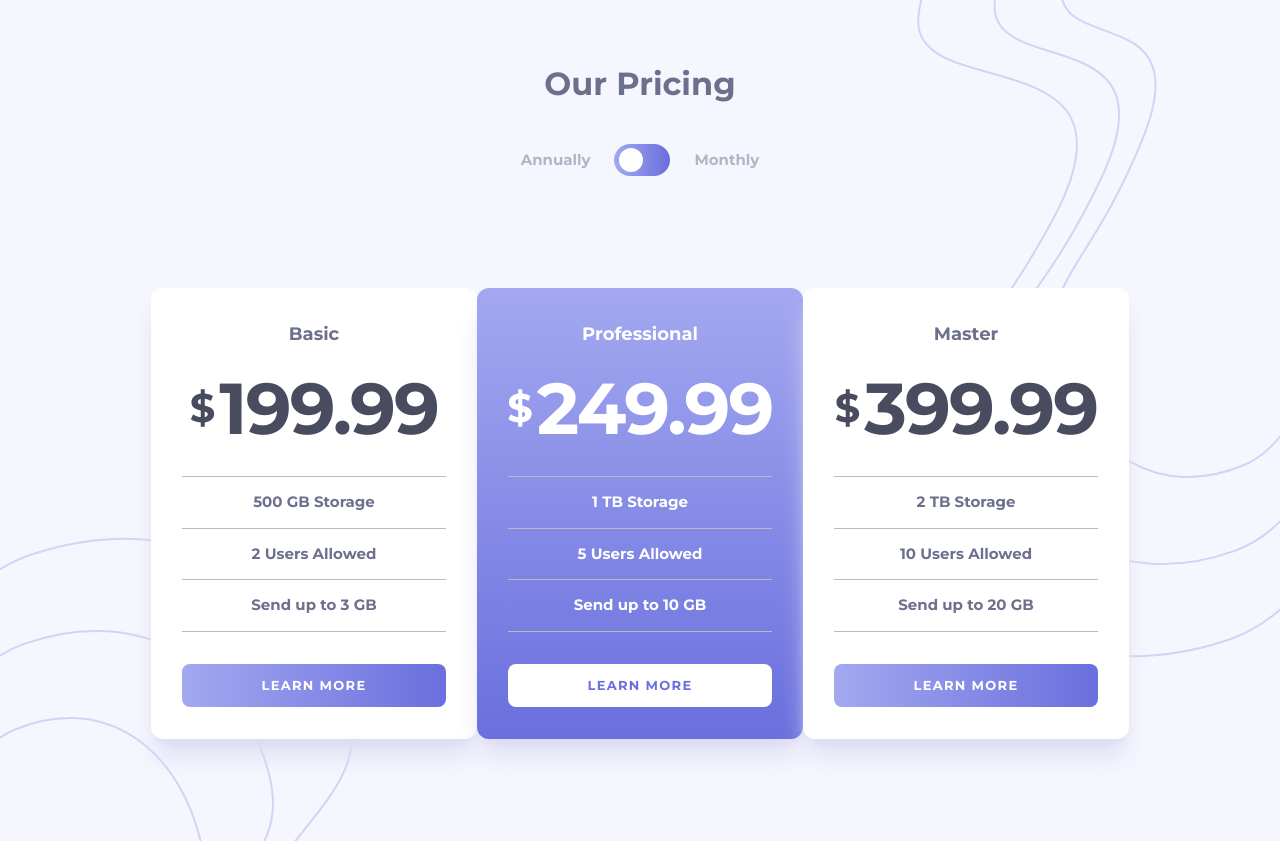
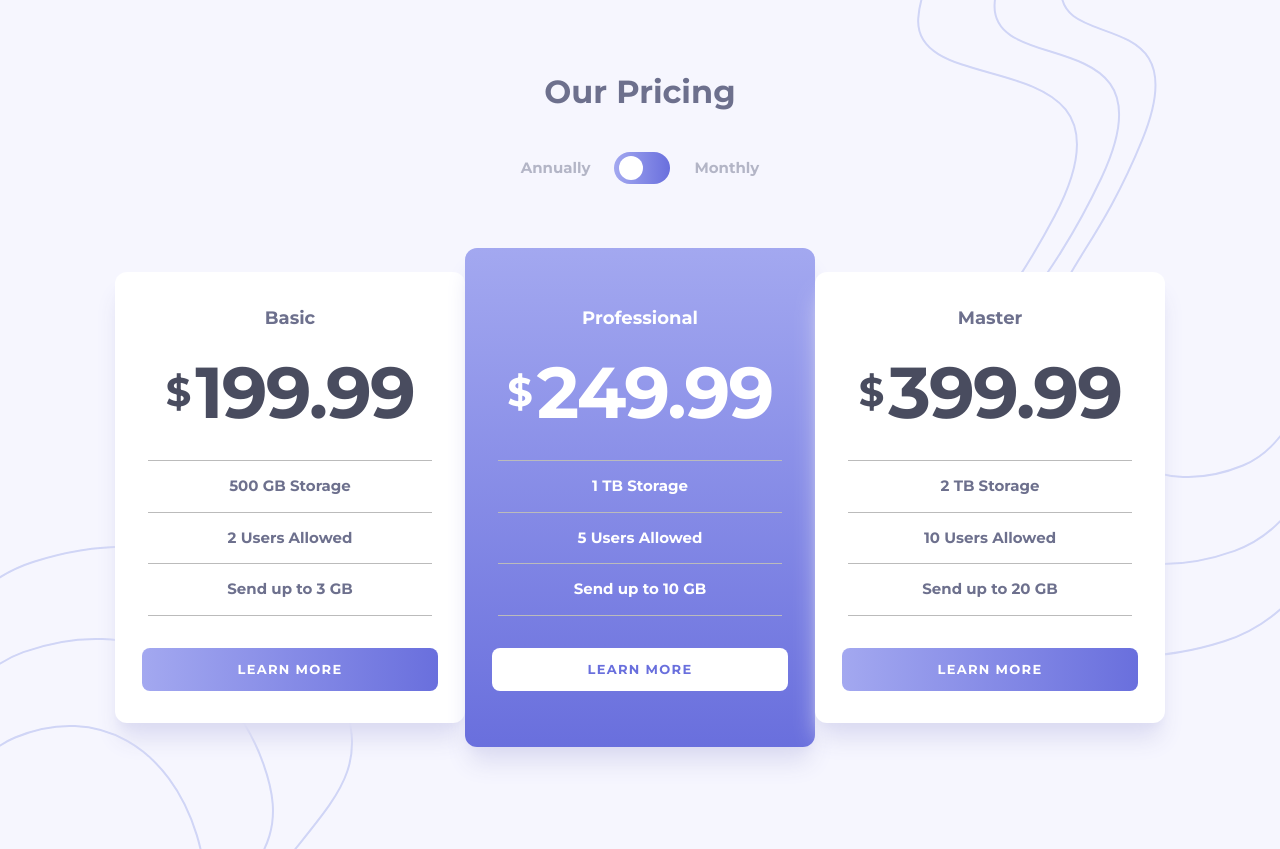
Before and after one commit to YokoMentor/pricing-component-toggle-tailwind, a React (Vite) app: page / in a window 1280 px wide. Built offline with nearby package versions, Linux system fonts and the light colour scheme.

Commit message:
Adjusted desktop card size

```diff
--- a/src/App.jsx
+++ b/src/App.jsx
@@ -4,7 +4,7 @@ import './App.css'
 function App() {
   return (
     <div className='flex flex-col min-h-screen justify-center items-center bg-bg bg-bg-mobile bg-no-repeat bg-[194px_-36px] md:bg-bg-desktop md:bg-desktop'>
-      <div className='flex flex-col justify-center items-center mb-20 mt-[60px]'>
+      <div className='flex flex-col justify-center items-center mb-20 md:mb-8 mt-[60px] md:mt-[68px]'>
           <h1 className='text-[32px] text-primary-text mb-9'>Our Pricing</h1>
           <div className='flex flex-row items-center justify-center'>
             <div className='text-toggle-label text-[15px] mr-6'>Annually</div>
@@ -14,7 +14,7 @@ function App() {
           </div>
       </div>
       <div className='flex flex-col md:flex-row justify-center items-center mb-[70px]'>
-        <div className='flex flex-col justify-center items-center bg-white rounded-xl w-[326px] py-8 shadow-xl shadow-shadow'>
+        <div className='flex flex-col justify-center items-center bg-white rounded-xl w-[326px] md:w-[350px] py-8 shadow-xl shadow-shadow'>
           <h2 className='text-primary-text text-lg mb-6'>Basic</h2>
           <div className='flex flex-row justify-center items-center text-price mb-8'>
             <div className='text-[40px] mr-1'>$</div>
@@ -27,9 +27,9 @@ function App() {
           <hr className="solid"></hr>
           <div className='my-3.5 text-primary-text text-[15px]'>Send up to 3 GB</div>
           <hr className="solid"></hr>
-          <button className='bg-gradient-to-r from-light-purple to-dark-purple px-20 py-3 rounded-lg text-white text-[13px] font-bold mt-8 tracking-widest'>LEARN MORE</button>
+          <button className='bg-gradient-to-r from-light-purple to-dark-purple px-20 md:px-24 py-3 rounded-lg text-white text-[13px] font-bold mt-8 tracking-widest'>LEARN MORE</button>
         </div>
-        <div className='flex flex-col justify-center items-center bg-gradient-to-b from-light-purple to-dark-purple rounded-xl w-[326px] py-8 my-8 shadow-xl shadow-shadow'>
+        <div className='flex flex-col justify-center items-center bg-gradient-to-b from-light-purple to-dark-purple rounded-xl w-[326px] md:w-[350px] py-14 my-8 shadow-xl shadow-shadow'>
           <h2 className='text-white text-lg mb-6'>Professional</h2>
           <div className='flex flex-row justify-center items-center text-white mb-8'>
             <div className='text-[40px] mr-1'>$</div>
@@ -42,9 +42,9 @@ function App() {
           <hr className="solid"></hr>
           <div className='my-3.5 text-white text-[15px]'>Send up to 10 GB</div>
           <hr className="solid"></hr>
-          <button className='bg-white px-20 py-3 rounded-lg text-dark-purple text-[13px] mt-8 tracking-widest'>LEARN MORE</button>
+          <button className='bg-white px-20 md:px-24 py-3 rounded-lg text-dark-purple text-[13px] mt-8 tracking-widest'>LEARN MORE</button>
         </div>
-        <div className='flex flex-col justify-center items-center bg-white rounded-xl w-[326px] py-8 shadow-xl shadow-shadow'>
+        <div className='flex flex-col justify-center items-center bg-white rounded-xl w-[326px] md:w-[350px] py-8 shadow-xl shadow-shadow'>
           <h2 className='text-primary-text text-lg mb-6'>Master</h2>
           <div className='flex flex-row justify-center items-center text-price mb-8'>
             <div className='text-[40px] mr-1'>$</div>
@@ -57,7 +57,7 @@ function App() {
           <hr className="solid"></hr>
           <div className='my-3.5 text-primary-text text-[15px]'>Send up to 20 GB</div>
           <hr className="solid"></hr>
-          <button className='bg-gradient-to-r from-light-purple to-dark-purple px-20 py-3 rounded-lg text-white text-[13px] font-bold mt-8 tracking-widest'>LEARN MORE</button>
+          <button className='bg-gradient-to-r from-light-purple to-dark-purple px-20 md:px-24 py-3 rounded-lg text-white text-[13px] font-bold mt-8 tracking-widest'>LEARN MORE</button>
         </div>
       </div>
     </div>
--- a/tailwind.config.js
+++ b/tailwind.config.js
@@ -4,7 +4,7 @@ export default {
   theme: {
     screens: {
       sm: "480px",
-      md: "768px",
+      md: "1070px",
       lg: "976px",
       xl: "1440px",
     },
```
